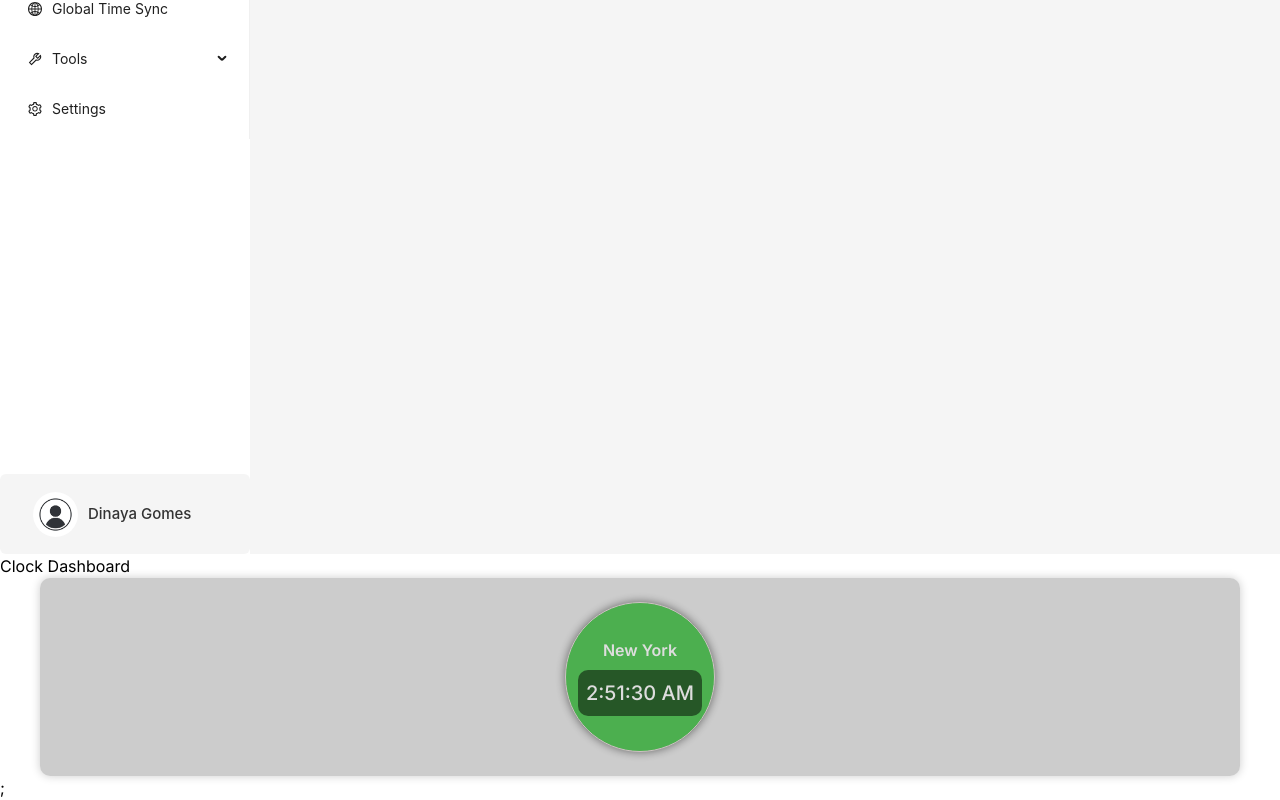
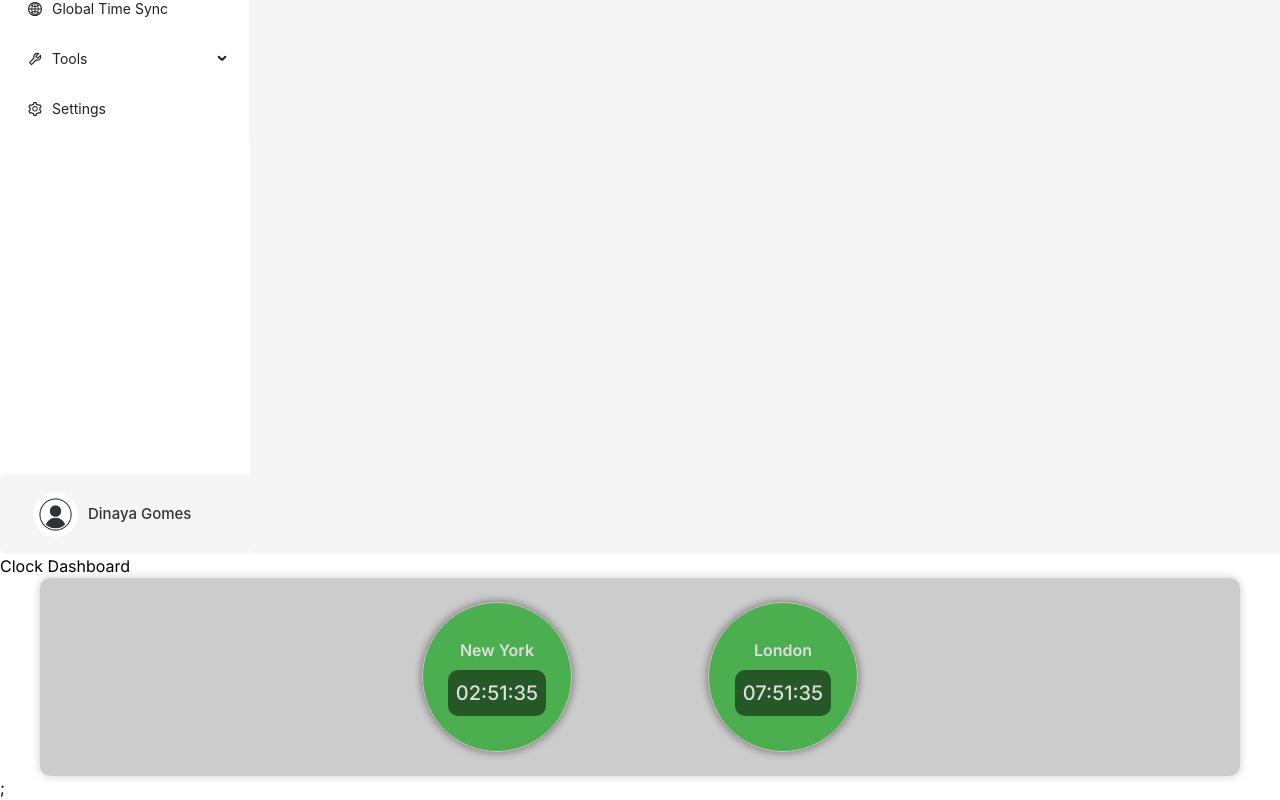
Before and after one commit to binubandara/virtuTask-app, a React (Vite) app in the folder frontend/: page /pane in a window 1280 px wide. Shown: the part 246-1046 px from the top of the page. Built offline with nearby package versions, Linux system fonts and the light colour scheme.

Commit message:
Added and displayed London as the second clock component

```diff
--- a/frontend/src/components/globalTime/CityTime.jsx
+++ b/frontend/src/components/globalTime/CityTime.jsx
@@ -1,10 +1,27 @@
-import React, { useState } from "react";
+import React, { useState, useEffect } from "react";
 
 export default function CityTime({ city }) {
     const[time, setTime] = useState(new Date());
 
+
+    useEffect(() => {
+        const timer = setInterval(() => {
+            setTime(new Date());
+        }, 1000);
+
+        return () => {
+            clearInterval(timer);
+        };
+    }, []);
+
+
+
     const formattedTime = time.toLocaleTimeString("en-US", {
         timeZone: city.timezone,
+        hour12: false,
+        hour: "2-digit",
+        minute: "2-digit",
+        second: "2-digit",
     });
 
     return(
--- a/frontend/src/components/globalTime/ClockDashboard.jsx
+++ b/frontend/src/components/globalTime/ClockDashboard.jsx
@@ -3,13 +3,18 @@ import CityTime from './CityTime';
 import './Global.css';
 
 export default function ClockDashboard() {
-    const cities = [{name: "New York", timezone: "America/New_York"}];
+    const cities = [{name: "New York", timezone: "America/New_York"},
+        {name: "London", timezone: "Europe/London"},
+
+    ];
 
     return (
         <div className='world-clock'>
             <h1>Clock Dashboard</h1>
             <ul className='cities'>
-                <CityTime city={cities[0]} />
+                {cities.map((city, index) => (
+                    <CityTime city={city} key={index} />
+                ))}
             </ul>
         </div>
     );
```
